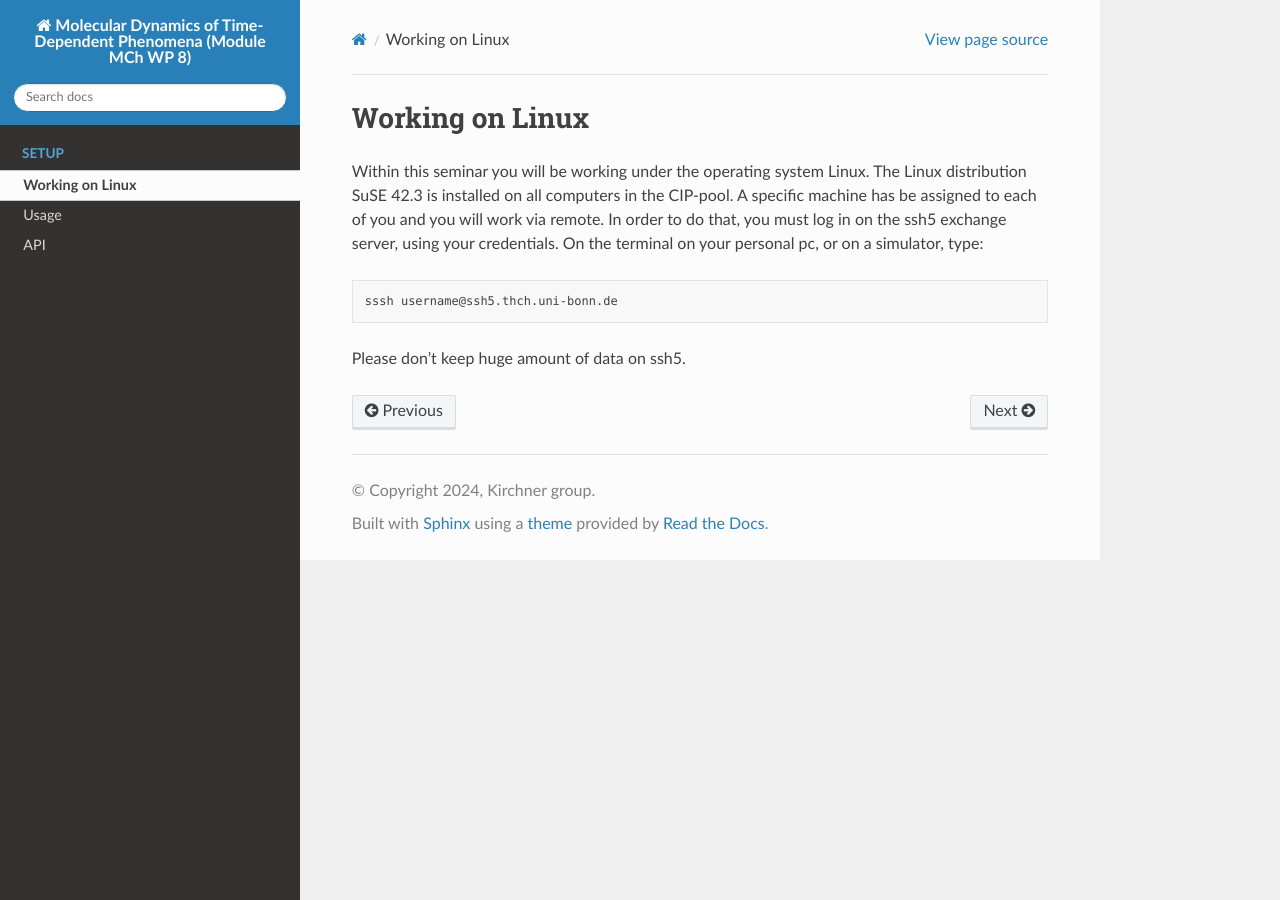
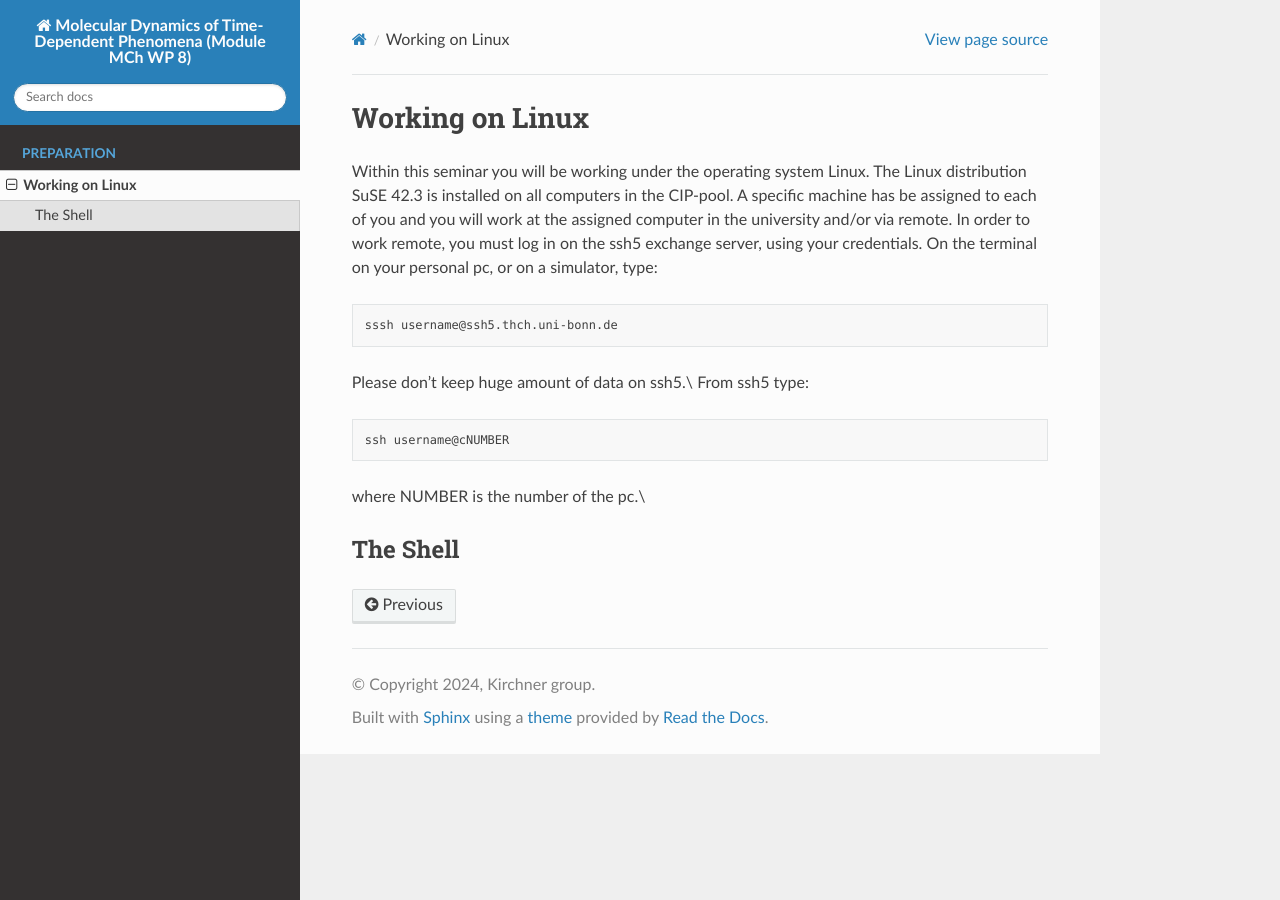
Before and after one commit to Katrin-Drys/WP8_programming, a Sphinx documentation site: the page built from docs/source/01_working_on_linux.rst, in a window 1280 px wide. Built offline with Sphinx 7.4.7 and the Read the Docs theme 3.1.0, drawn with Linux system fonts in a browser that asks for light colours.

Commit message:
aufgeräumt

```diff
--- a/docs/source/01_working_on_linux.rst
+++ b/docs/source/01_working_on_linux.rst
@@ -3,12 +3,23 @@
 
 Within this seminar you will be working under the operating system Linux. The Linux distribution
 SuSE 42.3 is installed on all computers in the CIP-pool. A specific machine has be
-assigned to each of you and you will work via remote. In order to do that, you must log in on
-the ssh5 exchange server, using your credentials. On the terminal on your personal pc, or on a
+assigned to each of you and you will work at the assigned computer in the university and/or
+via remote. In order to work remote, you must log in on the ssh5 exchange server, using your credentials.
+On the terminal on your personal pc, or on a
 simulator, type:
 
 .. code-block:: bash
 
    sssh username@ssh5.thch.uni-bonn.de
 
-Please don't keep huge amount of data on ssh5.
+Please don't keep huge amount of data on ssh5.\\
+From ssh5 type:
+
+.. code-block:: bash
+
+   ssh username@cNUMBER
+
+where NUMBER is the number of the pc.\\
+
+The Shell
+---------
```
Also changed, not shown: docs/source/index.rst (+2 -14 lines).
